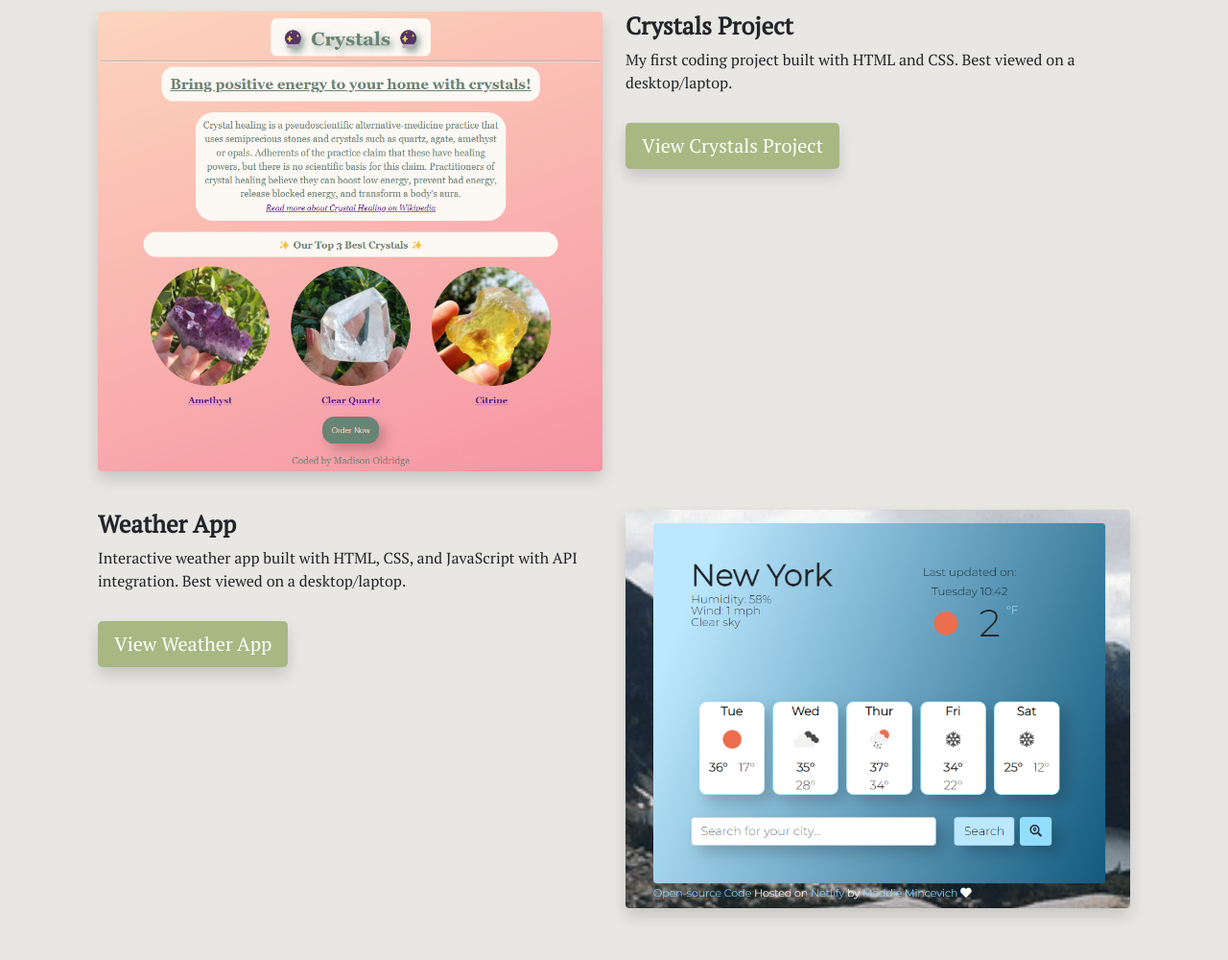
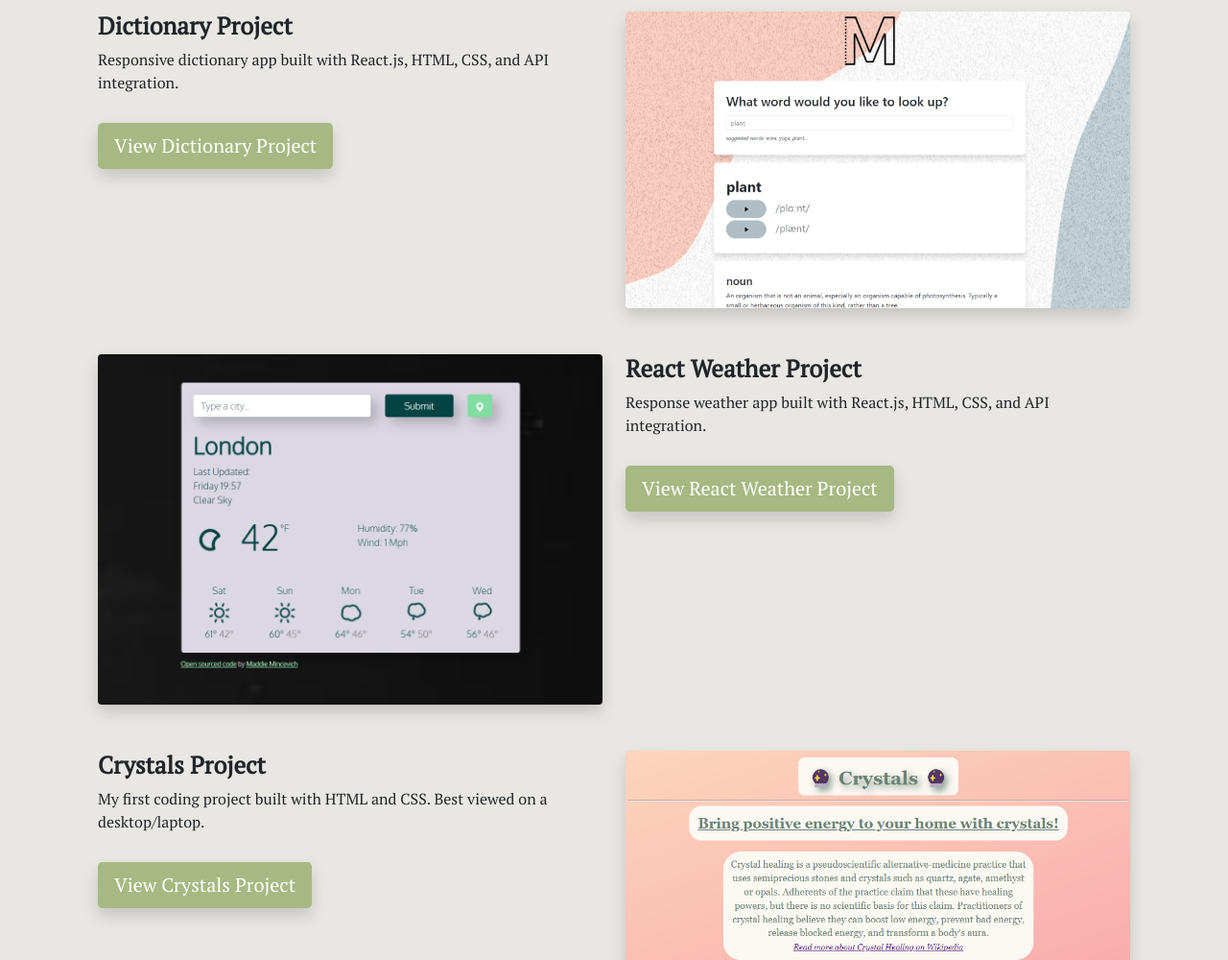
Before and after one commit to madisonmincevich/My-Portfolio, a plain HTML site: page work.html in a window 1280 px wide. Shown: the part 600-1600 px from the top of the page at 96% size. Drawn offline with nearby package versions, Linux system fonts and the light colour scheme.

Commit message:
added new projects

```diff
--- a/work.html
+++ b/work.html
@@ -88,11 +88,43 @@
     <div class="container">
       <div class="projects row">
         <div class="col-sm-6">
+          <h2 class="fw-bold">Dictionary Project</h2>
+          <section>
+            Responsive dictionary app built with React.js, HTML, CSS, and API integration.
+          </section>
+          <a
+            href="https://frabjous-capybara-9108cc.netlify.app/"
+            class="project-button btn btn-lg shadow "
+            target="_blank"
+            title="View Crystals Project"
+          >
+            View Dictionary Project
+          </a>
+        </div>
+        <div class="col-sm-6">
+          <img src="images/dictionarypic.png" class="project img-fluid rounded shadow mb-5"
+            alt="Dictionary" />
+        </div>
+        <div class="col-sm-6">
           <img
-            src="images/crystals.png"
-            class="project img-fluid rounded shadow"
-            alt="Crystals"
+            src="images/reactweather.png"
+            class="project img-fluid rounded shadow mb-5"
+            alt="React Weather"
           />
+        </div>
+        <div class="col-sm-6">
+          <h2 class="fw-bold">React Weather Project</h2>
+          <section>
+            Response weather app built with React.js, HTML, CSS, and API integration.
+          </section>
+          <a
+            href="https://eager-agnesi-4f4f3a.netlify.app/"
+            class="project-button btn btn-lg shadow"
+            target="_blank"
+            title="View React Weather Project"
+          >
+            View React Weather Project
+          </a>
         </div>
         <div class="col-sm-6">
           <h2 class="fw-bold">Crystals Project</h2>
@@ -109,9 +141,25 @@
             View Crystals Project
           </a>
         </div>
+        <div class="col-sm-6">
+          <img
+            src="images/crystals.png"
+            class="project img-fluid rounded shadow"
+            alt="Crystals"
+          />
+        </div>
+
       </div>
       <div class="projects row">
+
         <div class="col-sm-6">
+          <img
+            src="images/weather.png"
+            class="project img-fluid rounded shadow"
+            alt="weather app"
+          />
+        </div>
+           <div class="col-sm-6">
           <h2 class="fw-bold">Weather App</h2>
           <section>
             Interactive weather app built with HTML, CSS, and JavaScript with
@@ -125,13 +173,6 @@
           >
             View Weather App
           </a>
-        </div>
-        <div class="col-sm-6">
-          <img
-            src="images/weather.png"
-            class="project img-fluid rounded shadow"
-            alt="weather app"
-          />
         </div>
       </div>
     </div>
```
Also changed, not shown: images/dictionarypic.png (added), images/reactweather.png (added).
